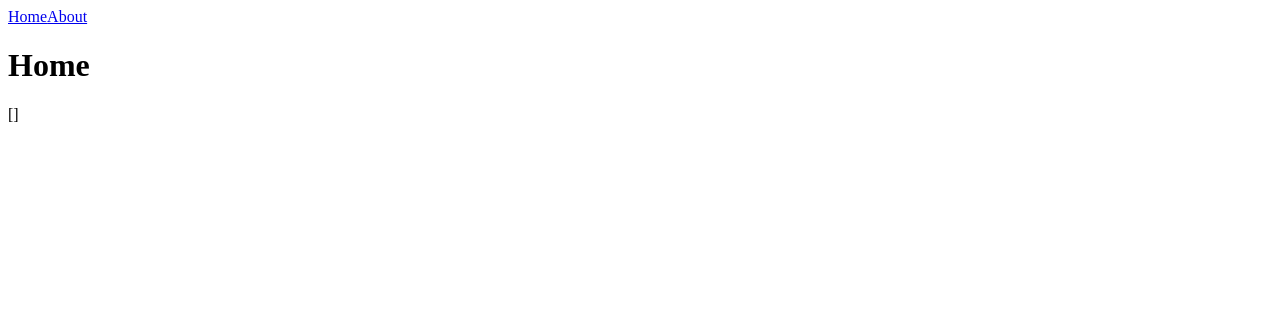
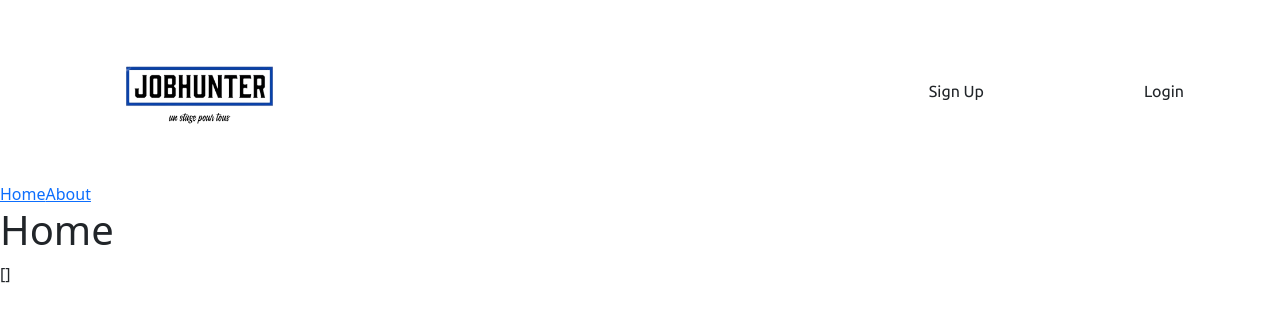
Before and after one commit to KarimHaddadi20/jobhunter, a Vue app: page / in a window 1280 px wide. Shown: the top 322 px of the page. Built offline with nearby package versions, Linux system fonts and the light colour scheme; no server answers.

Commit message:
Add font and Bootstrap dependencies

```diff
--- a/index.html
+++ b/index.html
@@ -3,6 +3,12 @@
   <head>
     <meta charset="UTF-8">
     <link rel="icon" href="/favicon.ico">
+    <link rel="preconnect" href="https://fonts.googleapis.com">
+    <link rel="preconnect" href="https://fonts.gstatic.com" crossorigin>
+    <link href="https://fonts.googleapis.com/css2?family=Roboto+Slab:wght@100..900&display=swap" rel="stylesheet">
+    <link href="https://fonts.googleapis.com/css2?family=Open+Sans:ital,wght@0,300..800;1,300..800&family=Roboto+Slab:wght@100..900&display=swap" rel="stylesheet">
+    <link href="https://fonts.googleapis.com/css2?family=Open+Sans:ital,wght@0,300..800;1,300..800&family=Roboto+Slab:wght@100..900&family=Ubuntu:ital,wght@0,300;0,400;0,500;0,700;1,300;1,400;1,500;1,700&display=swap" rel="stylesheet">
+    <link href="https://cdn.jsdelivr.net/npm/bootstrap@5.3.3/dist/css/bootstrap.min.css" rel="stylesheet" integrity="sha384-QWTKZyjpPEjISv5WaRU9OFeRpok6YctnYmDr5pNlyT2bRjXh0JMhjY6hW+ALEwIH" crossorigin="anonymous">
     <meta name="viewport" content="width=device-width, initial-scale=1.0">
     <title>Vite App</title>
   </head>
--- a/package.json
+++ b/package.json
@@ -10,6 +10,7 @@
   },
   "dependencies": {
     "axios": "^1.6.7",
+    "bootstrap": "^5.3.3",
     "pinia": "^2.1.7",
     "vue": "^3.4.15",
     "vue-cryptojs": "^2.4.5",
--- a/src/App.vue
+++ b/src/App.vue
@@ -1,9 +1,15 @@
+<!-- App.vue -->
+
 <script setup>
 import { RouterLink, RouterView } from 'vue-router'
+import NavBar from '@/components/NavBar.vue';
+
 </script>
 
 <template>
   <header>
+
+    <NavBar />
 
 
       <nav>
@@ -14,6 +20,7 @@ import { RouterLink, RouterView } from 'vue-router'
   </header>
 
   <RouterView />
+
 </template>
 
 <style scoped>
--- /dev/null
+++ b/src/components/NavBar.vue
@@ -0,0 +1,48 @@
+<template>
+
+    <nav class="navbar">
+        <div>
+          <img src="@/assets/logo.png" alt="Logo" class="logo" />
+        </div>
+        <div>
+          <router-link to="/signup" class="nav-link">Sign Up</router-link>
+          <router-link to="/login" class="nav-link">Login</router-link>
+        </div>
+      </nav>
+
+
+</template>
+
+
+<script setup>
+//
+</script>
+
+<style scoped>
+.navbar {
+  display: flex;
+  justify-content: space-between;
+  padding: 1em;
+}
+
+.logo {
+  height: 150px;
+  margin: 0 5em;
+}
+
+
+.links {
+display: flex;
+
+}
+
+
+.nav-link {
+
+display: inline-block;
+font-family: "Ubuntu", sans-serif;
+  font-weight: 400;
+  font-style: normal;
+  margin: 0 5em;
+}
+</style>
--- a/src/router/index.js
+++ b/src/router/index.js
@@ -16,8 +16,12 @@ const router = createRouter({
       // this generates a separate chunk (About.[hash].js) for this route
       // which is lazy-loaded when the route is visited.
       component: () => import('../views/AboutView.vue')
-    }
+    },
+
   ]
 })
 
 export default router
+
+// dans cette page en importe juste les écrans ça veut dire les pages de notre application
+// on n'importe pas les composants ici
```
Also changed, not shown: src/assets/logo.png (renamed from img/logo.png), 1 other file (tests, documents, lock files or other folders).
